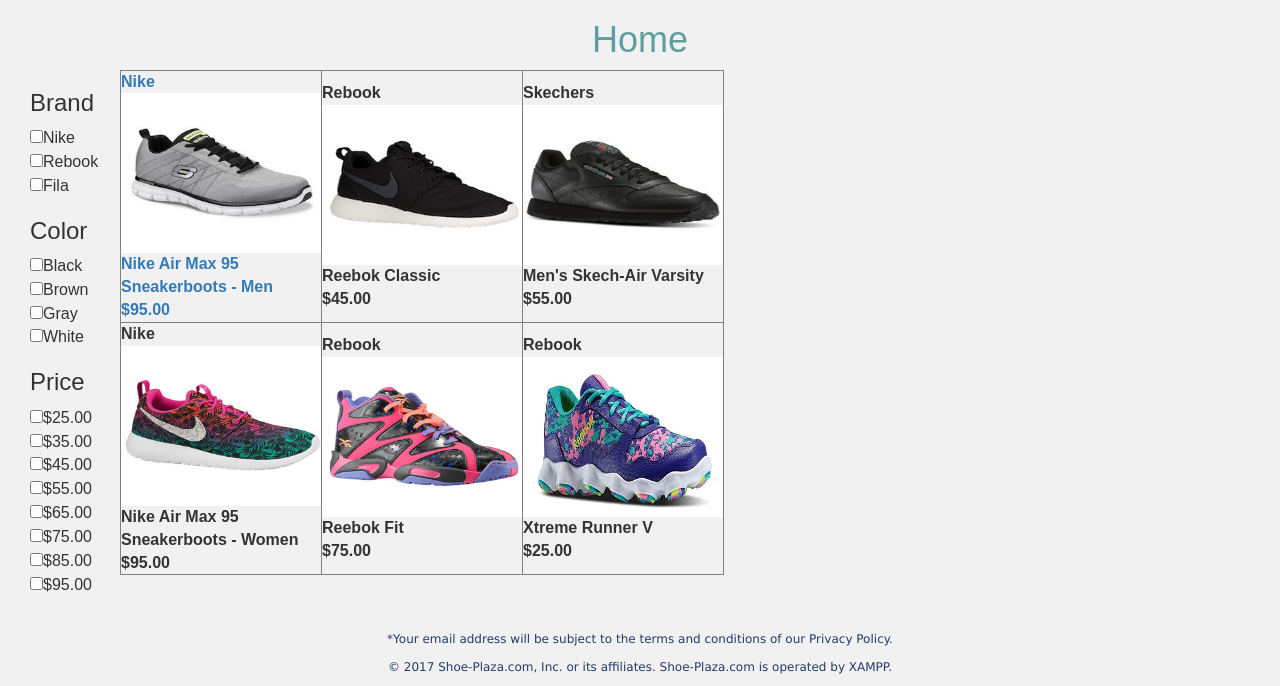
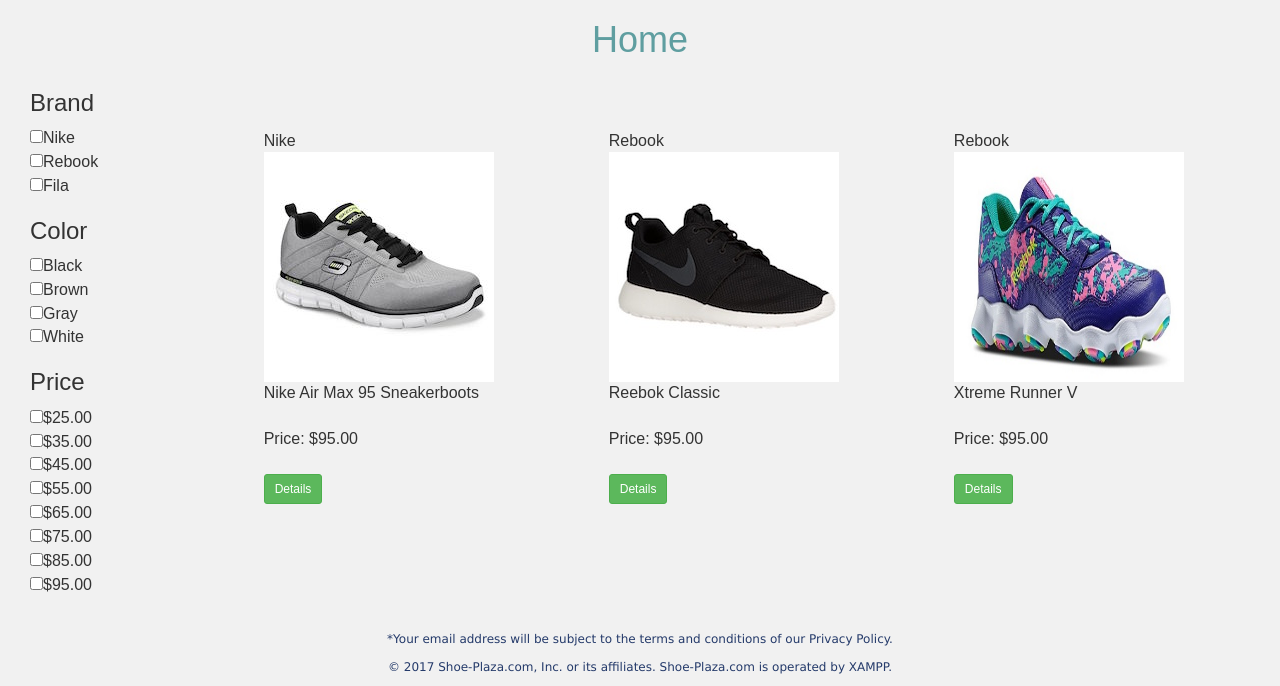
Before and after one commit to rcMaldonado10/shoe-Plaza, a PHP site: page /home.php in a window 1280 px wide. Shown: the part 139-825 px from the top of the page. Run offline with PHP 8.4, Linux system fonts and the light colour scheme; lists and menus that the app fills with data are empty.

Commit message:
little fixes
La pagina de home ahora se ve como las paginas de men y women

```diff
--- a/home.php
+++ b/home.php
@@ -11,41 +11,33 @@
 include 'includes/checkbox.php';
 
  ?>
+ <main class="main">
+     <div class="product">Nike<img src="Images/men1.jpg" width="230" height="230" alt="Nike"/>
+         <br>Nike Air Max 95 Sneakerboots</br>
+         <br>Price: $95.00</br>
+         <br/><!-- Trigger/Open The Modal -->
+         <button type="button" class="btn btn-sm btn-success" data-toggle="modal" data-target="#detail-1">Details</button>
+     </div>
 
-                        <div class ="fixedwith">
-                                    <!-- This is the table -->
-                                <table border ="1" class="tablestyle" cellpadding="10" cellspacing="1" >
+     <div class="product">Rebook<img src="Images/men2.jpg" width="230" height="230" alt="Rebook"/>
+         <br>Reebok Classic</br>
+         <br>Price: $95.00</br>
+         <br/><!-- Trigger/Open The Modal -->
+          <button type="button" class="btn btn-sm btn-success" data-toggle="modal" data-target="#detail-1">Details</button>
+     </div>
 
-                                    <tr>
+     <div class="product">Rebook<img src="Images/woman3.jpg" width="230" height="230" alt="Rebook"/>
+         <br>Xtreme Runner V</br>
+         <br>Price: $95.00</br>
+         <br/><!-- Trigger/Open The Modal -->
+         <button type="button" class="btn btn-sm btn-success" data-toggle="modal" data-target="#detail-1">Details</button>
+     </div>
+ </main>
 
-                                        <th><a href="checkout.php">Nike <img class="imgsize" src="Images/men1.jpg" />
-                                        <br/>Nike Air Max 95 Sneakerboots - Men<br/>$95.00</a></th>
-                                        <th>Rebook <img class="imgsize" src="Images/men2.jpg" />
-                                        <br/>Reebok Classic<br/>$45.00</th>
-                                        <th>Skechers <img class="imgsize" src="Images/men3.jpg" />
-                                        <br/>Men's Skech-Air Varsity<br/>$55.00</th>
+ <?php
+include 'includes/detailsmodal.php';
 
-                                    </tr>
-
-                                    <tr>
-
-                                        <th>Nike <img class="imgsize" src="Images/woman1.jpg" />
-                                        <br/>Nike Air Max 95 Sneakerboots - Women<br/>$95.00</th>
-                                        <th>Rebook <img class="imgsize" src="Images/woman2.jpg" />
-                                        <br/>Reebok Fit<br/>$75.00</th>
-                                        <th>Rebook <img class="imgsize" src="Images/woman3.jpg" />
-                                        <br/>Xtreme Runner V<br/>$25.00</th>
-
-                                    </tr>
-
-                                </table> <!--Table ends -->
-
-                      </div>
-
-
-
-
-
+ ?>
 
 <div class="break" ></div>
   <div class="copyright">
--- a/includes/detailsmodal.php
+++ b/includes/detailsmodal.php
@@ -48,7 +48,7 @@
         </div>
         <div class="modal-footer">
             <buttom class="btn btn-default" data-dismiss="modal">Close</buttom>
-            <buttom class="btn btn-warning" type="submit"><span class= glyphicon glyphicon-shopping-cart></span>Add to bag</buttom>
+            <buttom class="btn btn-warning" type="submit"><span class= glyphicon glyphicon-shopping-cart></span>Add to cart</buttom>
         </div>
     </div>
 </div>
```
